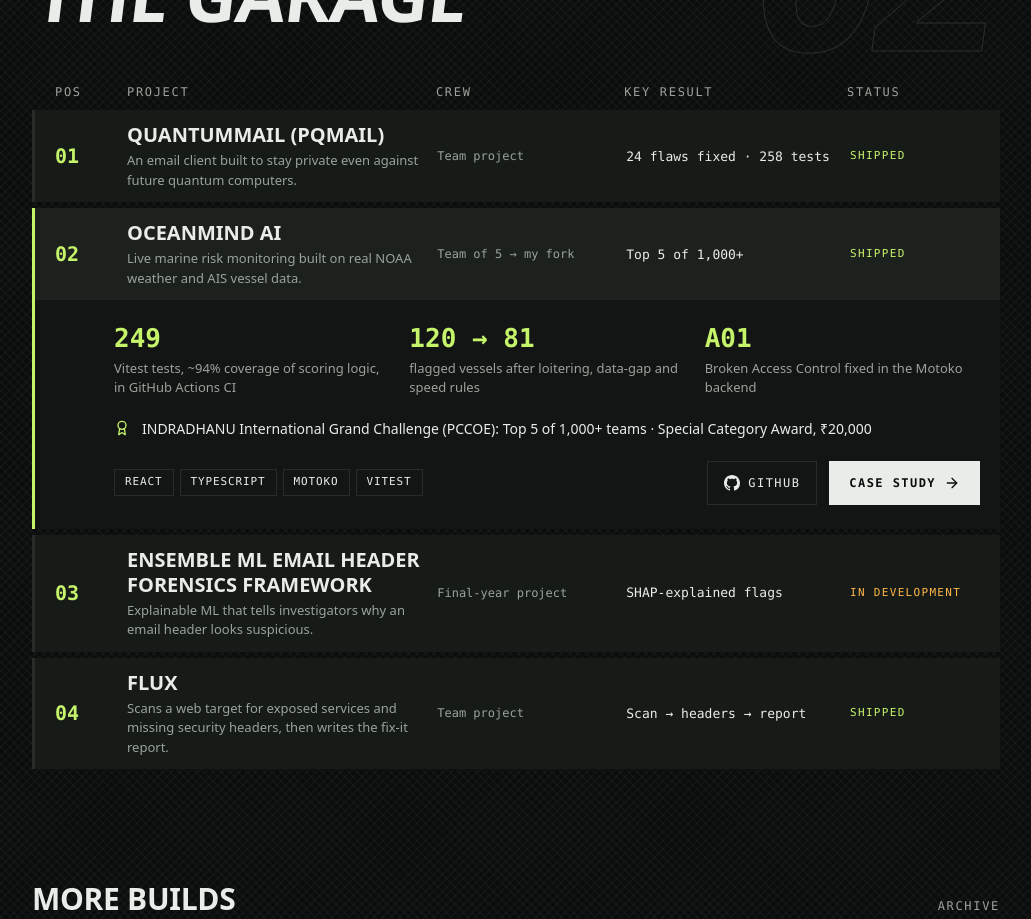
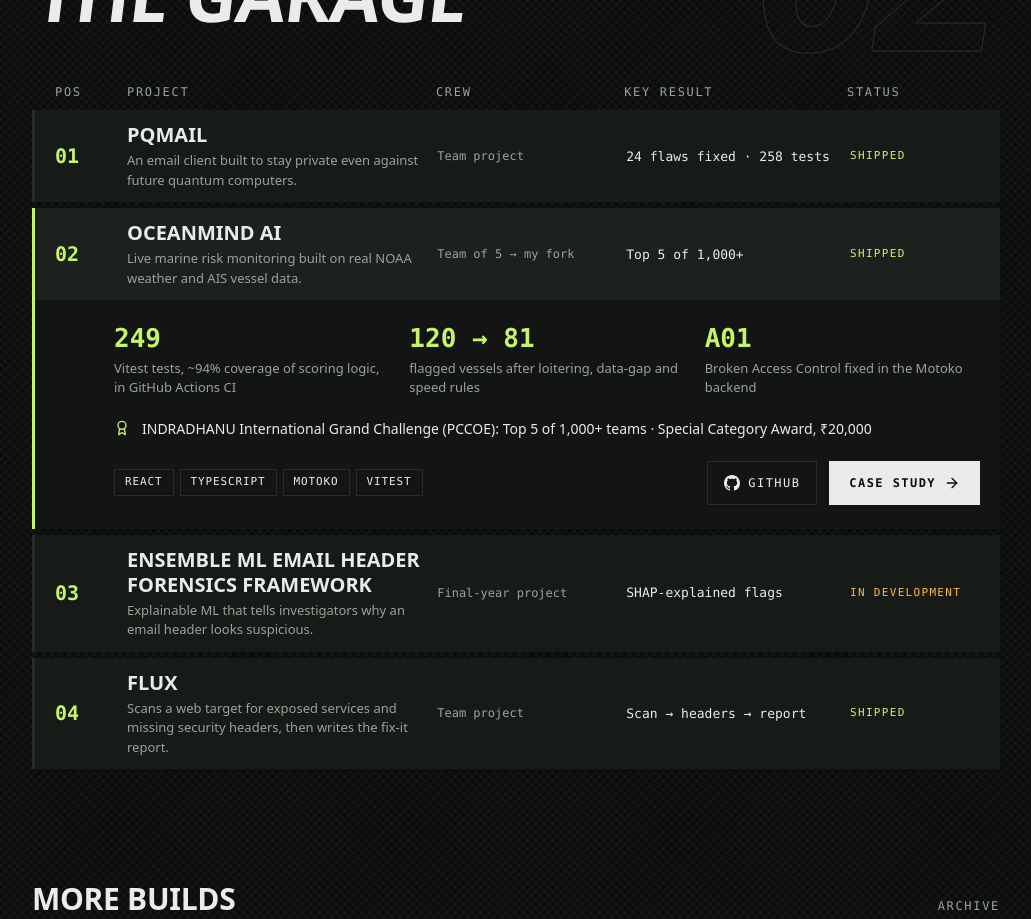
Before and after one commit to pranavmohite-13/pranavmohite-13.github.io, a React (Vite) app: page / in a window 1280 px wide. Shown: the part 1080-1999 px from the top of the page, without its empty margins (240-1271 px from the left). Built offline with nearby package versions, Linux system fonts and the light colour scheme.

Commit message:
Rename QuantumMail to PQMail

```diff
--- a/src/data/projects.ts
+++ b/src/data/projects.ts
@@ -46,8 +46,8 @@ export type Project = {
 
 export const projects: Project[] = [
   {
-    slug: 'quantummail',
-    name: 'QuantumMail (PQMail)',
+    slug: 'pqmail',
+    name: 'PQMail',
     summary: 'An email client built to stay private even against future quantum computers.',
     stack: ['Python', 'Flask', 'SQLite'],
     status: 'shipped',
--- a/src/data/radio.ts
+++ b/src/data/radio.ts
@@ -24,7 +24,7 @@ export function radioReply(raw: string): RadioAction | null {
     return { reply: 'Pranav Mohite. Final-year cybersecurity student at SSPU Pune. Car 13. Heading toward cloud security and DevSecOps.' }
   if (c === 'projects')
     return {
-      reply: 'Four cars in the garage: QuantumMail, OceanMind AI, Email Header Forensics, Flux. Taking you there now.',
+      reply: 'Four cars in the garage: PQMail, OceanMind AI, Email Header Forensics, Flux. Taking you there now.',
       goTo: 'projects',
     }
   if (c === 'skills')
```
